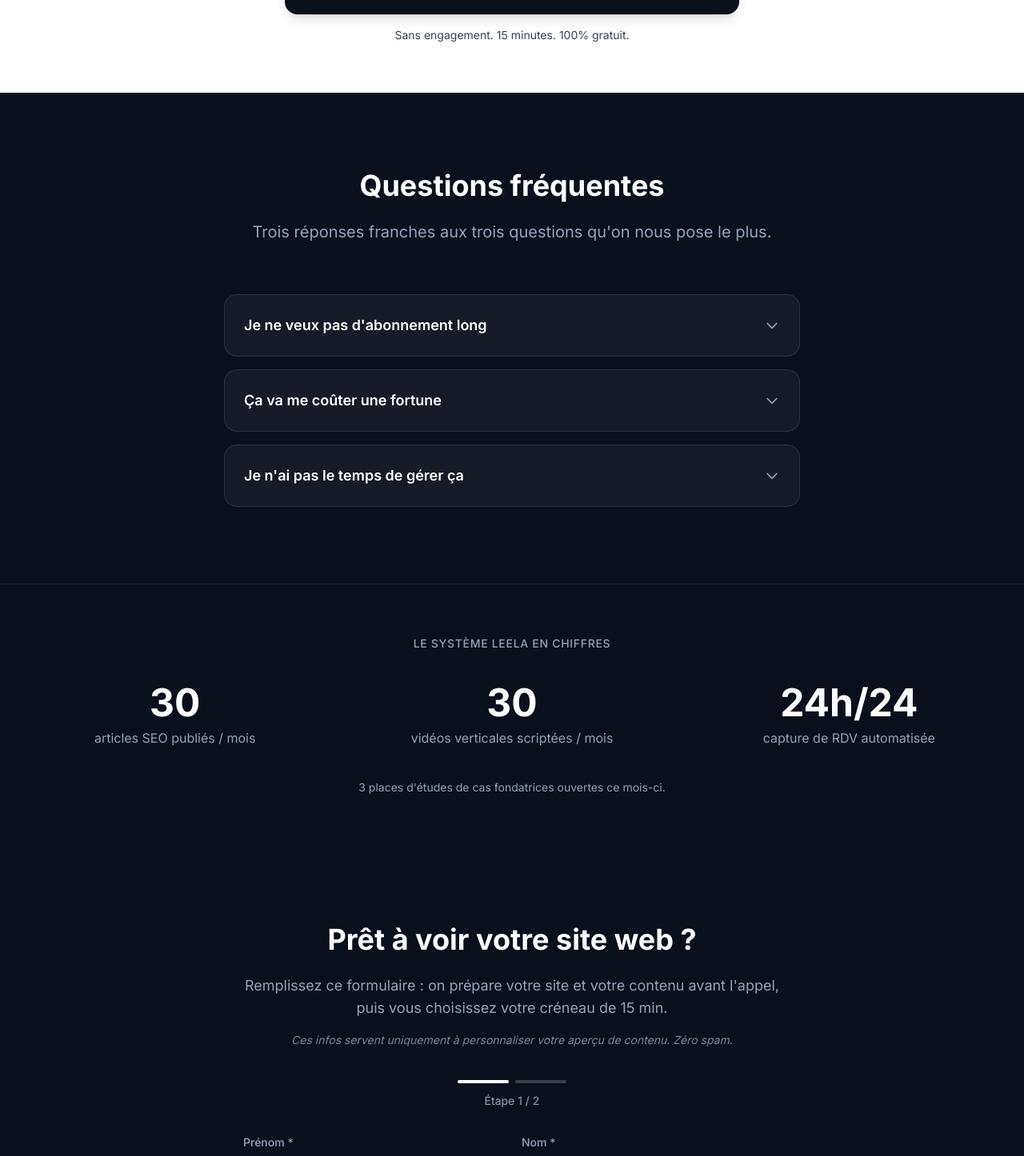
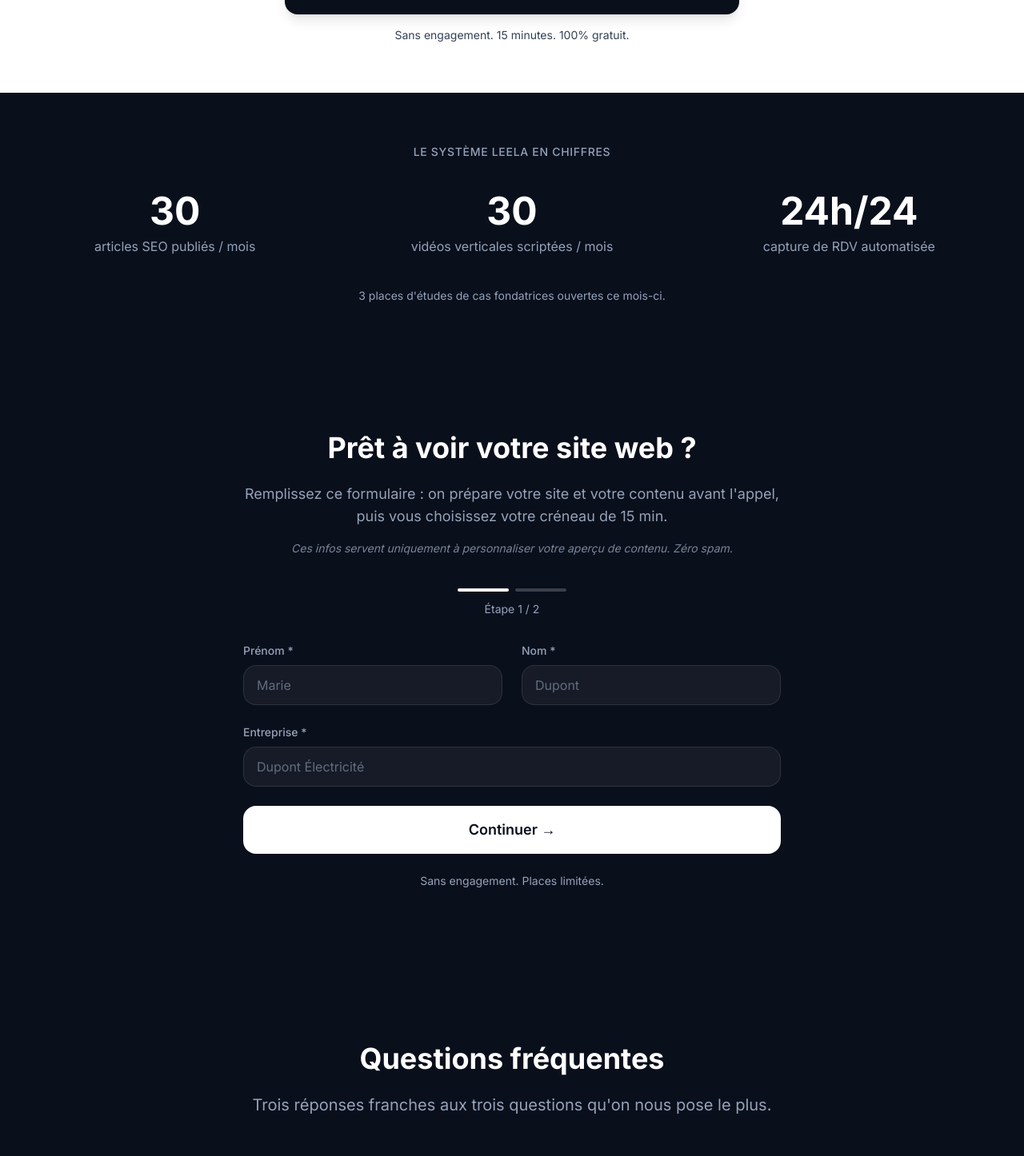
Before and after one commit to agenceleela/AgenceLeela, a Next.js app: page / in a window 1280 px wide. Shown: the part 684-2130 px from the top of the page at 80% size. Built offline with nearby package versions, Linux system fonts and the light colour scheme.

Commit message:
feat: FAQ déplacée après le formulaire + transition dynamique portée par SocialProof

```diff
--- a/app/page.tsx
+++ b/app/page.tsx
@@ -1,8 +1,8 @@
 import Navbar from '../components/Navbar'
 import Hero from '../components/Hero'
-import FAQ from '../components/FAQ'
 import SocialProof from '../components/SocialProof'
 import LeadForm from '../components/LeadForm'
+import FAQ from '../components/FAQ'
 import Footer from '../components/Footer'
 
 export default function Home() {
@@ -10,9 +10,9 @@ export default function Home() {
     <main className="min-h-screen bg-leela-white font-sans text-leela-dark-blue antialiased">
       <Navbar />
       <Hero />
-      <FAQ />
       <SocialProof />
       <LeadForm />
+      <FAQ />
       <Footer />
     </main>
   )
--- a/components/FAQ.tsx
+++ b/components/FAQ.tsx
@@ -1,12 +1,11 @@
 'use client'
 
-import { motion, useScroll, useTransform } from 'framer-motion'
-import { useRef } from 'react'
+import { motion } from 'framer-motion'
 
-// NOTE DEV: transition dynamique clair → sombre scroll-liée (pattern validé sur
-// l'ancienne section Problem) : le fond ET les textes changent de couleur en
-// fonction du scroll. Jonctions sans couture : #FFFFFF au départ (= fond Hero),
-// #0A0F1C à l'arrivée (= fond des sections suivantes).
+// NOTE DEV: FAQ classique en accordéon. Utilise <details>/<summary> HTML5 natifs
+// (accessibilité clavier + SEO sans JS). Pas d'icônes, juste une flèche SVG pivotante.
+// Section sombre statique : la transition dynamique est portée par SocialProof
+// (première section sombre après le Hero).
 const faqs = [
   {
     question: "Je ne veux pas d'abonnement long",
@@ -23,19 +22,8 @@ const faqs = [
 ]
 
 export default function FAQ() {
-  const ref = useRef<HTMLElement>(null)
-
-  const { scrollYProgress } = useScroll({
-    target: ref,
-    offset: ['start end', 'center center'],
-  })
-
-  const backgroundColor = useTransform(scrollYProgress, [0, 1], ['#FFFFFF', '#0A0F1C'])
-  const headingColor = useTransform(scrollYProgress, [0.2, 0.6], ['#0A0F1C', '#FFFFFF'])
-  const subColor = useTransform(scrollYProgress, [0.2, 0.6], ['#334155', '#94A3B8'])
-
   return (
-    <motion.section ref={ref} style={{ backgroundColor }} className="py-24">
+    <section className="bg-leela-dark-blue py-24">
       <div className="mx-auto max-w-3xl px-6">
         <motion.div
           initial={{ opacity: 0, y: 40 }}
@@ -44,15 +32,10 @@ export default function FAQ() {
           transition={{ duration: 0.8 }}
           className="mb-16 text-center"
         >
-          <motion.h2
-            style={{ color: headingColor }}
-            className="mb-6 text-3xl font-bold md:text-4xl"
-          >
-            Questions fréquentes
-          </motion.h2>
-          <motion.p style={{ color: subColor }} className="mx-auto max-w-2xl text-xl">
+          <h2 className="mb-6 text-3xl font-bold text-white md:text-4xl">Questions fréquentes</h2>
+          <p className="mx-auto max-w-2xl text-xl text-leela-slate-light">
             Trois réponses franches aux trois questions qu'on nous pose le plus.
-          </motion.p>
+          </p>
         </motion.div>
 
         <div className="space-y-4">
@@ -81,6 +64,6 @@ export default function FAQ() {
           ))}
         </div>
       </div>
-    </motion.section>
+    </section>
   )
 }
--- a/components/SocialProof.tsx
+++ b/components/SocialProof.tsx
@@ -1,10 +1,14 @@
 'use client'
 
-import { motion } from 'framer-motion'
+import { motion, useScroll, useTransform } from 'framer-motion'
+import { useRef } from 'react'
 
-// NOTE DEV: bande de preuves chiffrées, pas de faux logos/témoignages (risque légal
-// de publicité trompeuse). Remplacer par de vrais témoignages clients dès la
-// première étude de cas validée.
+// NOTE DEV: section porte la transition dynamique clair → sombre (scroll-liée),
+// car elle est désormais la première section sombre après le Hero (FAQ déplacée
+// après le formulaire). Jonctions sans couture : #FFFFFF au départ (= fond Hero),
+// #0A0F1C à l'arrivée (= fond des sections suivantes).
+// Preuves chiffrées, pas de faux logos/témoignages (risque légal de publicité
+// trompeuse). Remplacer par de vrais témoignages dès la 1ère étude de cas validée.
 const stats = [
   { value: '30', label: 'articles SEO publiés / mois' },
   { value: '30', label: 'vidéos verticales scriptées / mois' },
@@ -12,15 +16,28 @@ const stats = [
 ]
 
 export default function SocialProof() {
+  const ref = useRef<HTMLElement>(null)
+
+  const { scrollYProgress } = useScroll({
+    target: ref,
+    offset: ['start end', 'center center'],
+  })
+
+  const backgroundColor = useTransform(scrollYProgress, [0, 1], ['#FFFFFF', '#0A0F1C'])
+  const titleColor = useTransform(scrollYProgress, [0.2, 0.6], ['#334155', '#94A3B8'])
+  const valueColor = useTransform(scrollYProgress, [0.2, 0.6], ['#0A0F1C', '#FFFFFF'])
+  const labelColor = useTransform(scrollYProgress, [0.2, 0.6], ['#334155', '#94A3B8'])
+
   return (
-    <section className="border-t border-leela-border bg-leela-dark-blue py-16">
+    <motion.section ref={ref} style={{ backgroundColor }} className="py-16">
       <div className="mx-auto max-w-7xl px-6">
         <motion.p
           initial={{ opacity: 0 }}
           whileInView={{ opacity: 1 }}
           viewport={{ once: true }}
           transition={{ duration: 0.6 }}
-          className="mb-10 text-center text-sm font-medium uppercase tracking-wider text-leela-slate-light"
+          style={{ color: titleColor }}
+          className="mb-10 text-center text-sm font-medium uppercase tracking-wider"
         >
           Le Système Leela en chiffres
         </motion.p>
@@ -35,8 +52,12 @@ export default function SocialProof() {
               transition={{ duration: 0.5, delay: index * 0.1 }}
               className="text-center"
             >
-              <p className="text-5xl font-bold text-white">{stat.value}</p>
-              <p className="mt-2 text-leela-slate-light">{stat.label}</p>
+              <motion.p style={{ color: valueColor }} className="text-5xl font-bold">
+                {stat.value}
+              </motion.p>
+              <motion.p style={{ color: labelColor }} className="mt-2">
+                {stat.label}
+              </motion.p>
             </motion.div>
           ))}
         </div>
@@ -46,11 +67,12 @@ export default function SocialProof() {
           whileInView={{ opacity: 1 }}
           viewport={{ once: true }}
           transition={{ duration: 0.6, delay: 0.4 }}
-          className="mt-10 text-center text-sm text-leela-slate-light"
+          style={{ color: labelColor }}
+          className="mt-10 text-center text-sm"
         >
           3 places d'études de cas fondatrices ouvertes ce mois-ci.
         </motion.p>
       </div>
-    </section>
+    </motion.section>
   )
 }
```
